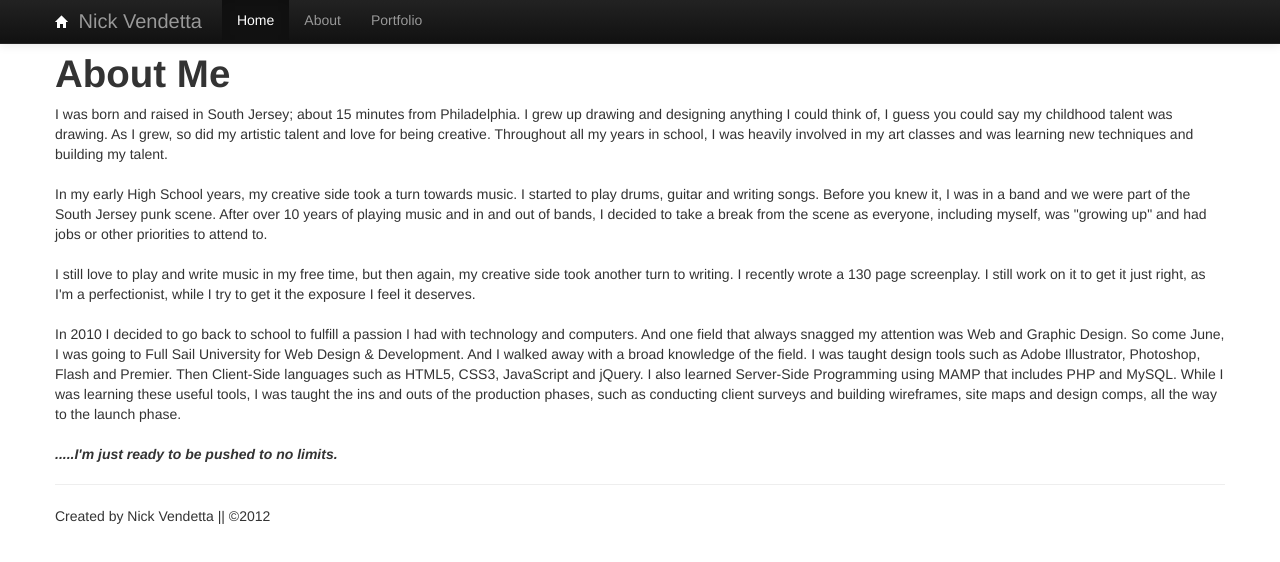
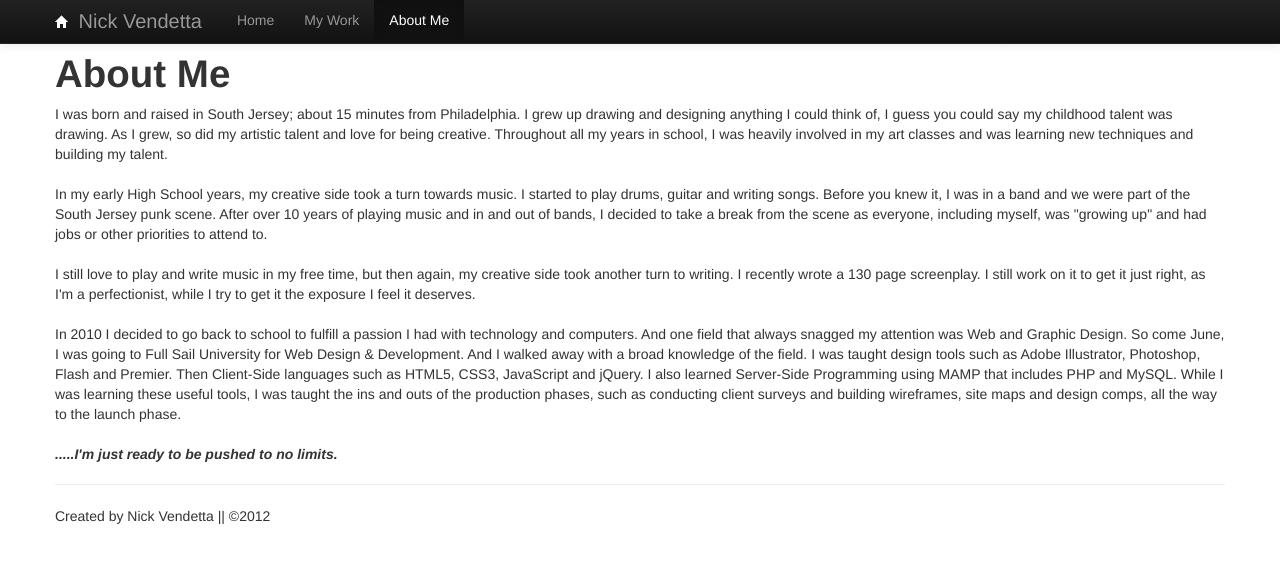
Before and after one commit to alkalinesi/OneTrickNick, a plain HTML site: page www/about.html in a window 1280 px wide. Drawn offline with Linux system fonts and the light colour scheme.

```diff
--- a/www/about.html
+++ b/www/about.html
@@ -41,9 +41,9 @@
 
           <div class="nav-collapse collapse">
             <ul class="nav">
-              <li class="active"><a href="#">Home</a></li>
-              <li><a href="about.html">About</a></li>
-              <li><a href="work.html">Portfolio</a></li>
+              <li><a href="#">Home</a></li>
+              <li><a href="work.html">My Work</a></li>
+              <li class="active"><a href="about.html">About Me</a></li>
 
             </ul>
 
```
Also changed, not shown: www/index.html (+2 -2 lines), www/work.html (+3 -3 lines), 2 other files.
